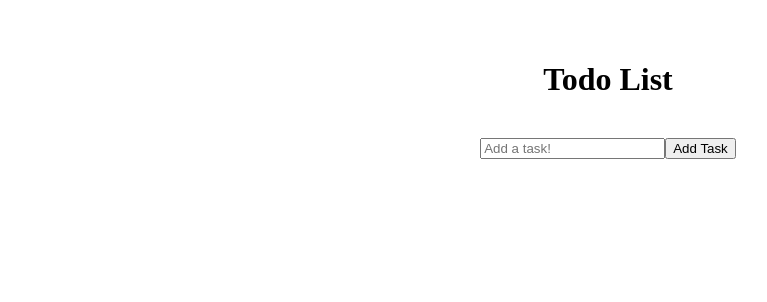
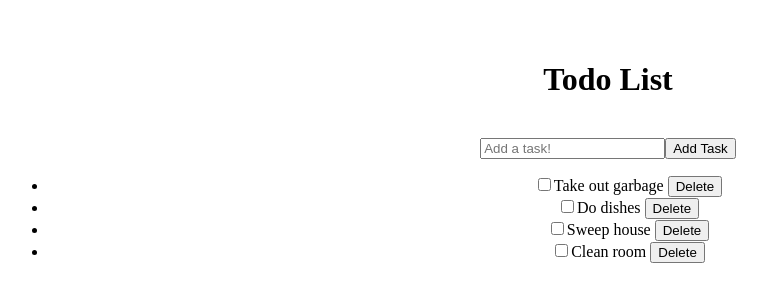
Before and after one commit to AmethystCrystal/React-todo-list-R-ALAB-320H.9.1-, a React (Vite) app: page / in a window 1280 px wide. Shown: the top 302 px of the page, without its empty margins (32-799 px from the left). Built offline with nearby package versions, Linux system fonts and the light colour scheme.

Commit message:
Added checkboxes to list items.

```diff
--- a/src/components/todoForm/TodoForm.jsx
+++ b/src/components/todoForm/TodoForm.jsx
@@ -17,10 +17,16 @@ const ACTION = {
     VALUE: 'value',
 }
 
+const predefinedItems = [
+    { id: 1, value: 'Take out garbage' },
+    { id: 2, value: 'Do dishes' },
+    { id: 3, value: 'Sweep house' },
+    { id: 4, value: 'Clean room' },
+];
 
 export default function TodoForm() {
     const [state, dispatch] = useReducer(reducer, { value: "", })
-    const [items, setItems] = useState([]);
+    const [items, setItems] = useState(predefinedItems);
 
     const handleSubmit = (e) => {
         e.preventDefault();
@@ -33,7 +39,7 @@ export default function TodoForm() {
             value: state.value
         };
 
-        setItems(oldList => [ item, ...oldList]);
+        setItems(oldList => [item, ...oldList]);
         dispatch({ type: ACTION.VALUE, payload: '' });
 
         console.log(items);
@@ -54,8 +60,10 @@ export default function TodoForm() {
 
             <ul>
                 {items.map(item => {
-                    return(
-                <li key={item.id}>{item.value} <button onClick={() => deleteItem(item.id)}>Delete</button> </li>
+                    return (
+                        <li key={item.id}>
+                            <input type='checkbox' checked={item.completed} onChange={() => toggleCompletion(item.id)} />
+                            {item.value} <button onClick={() => deleteItem(item.id)}>Delete</button> </li>
                     )
                 })}
 
```
Also changed, not shown: src/components/todo/Todo.jsx (+1 -7 lines).
